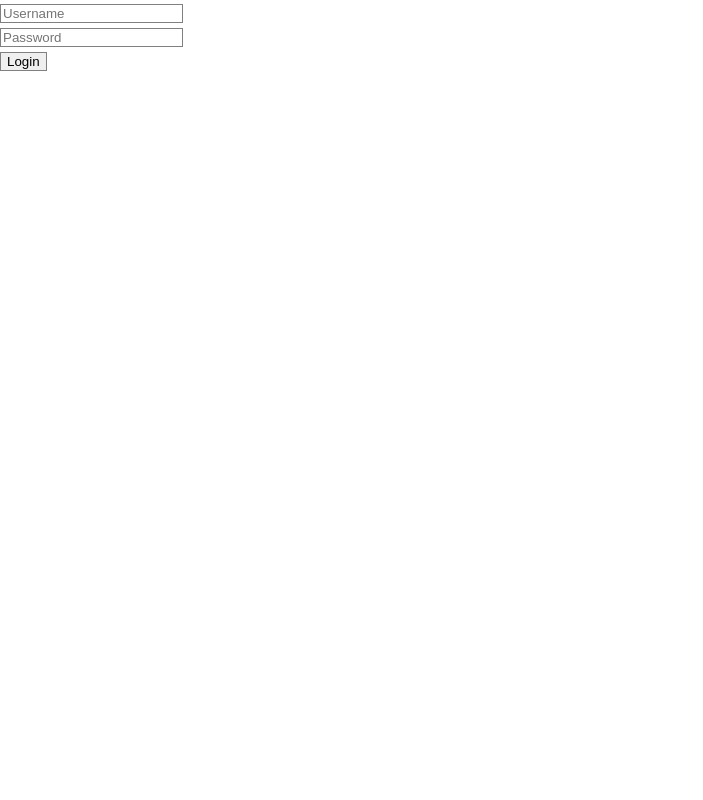
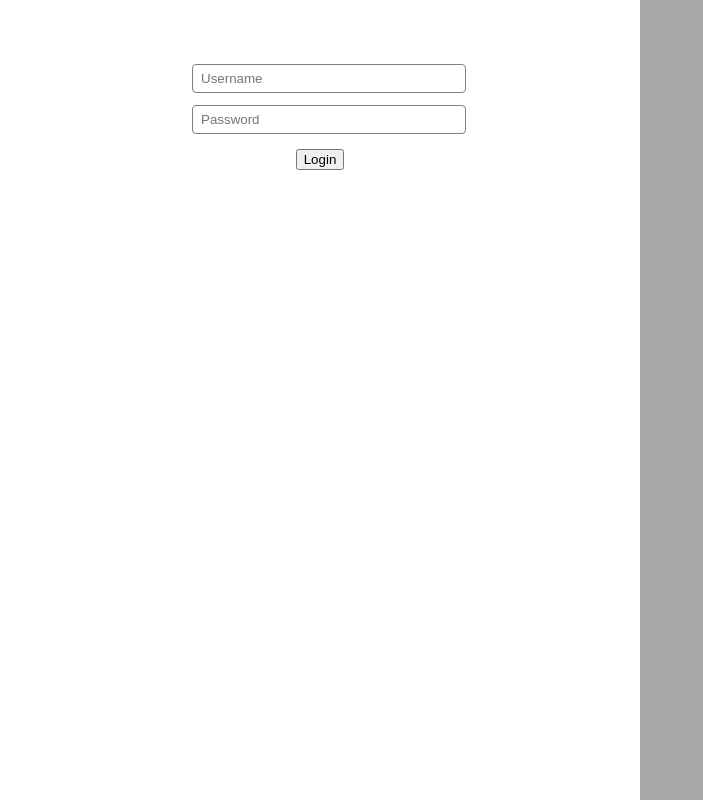
Before and after one commit to ken12345/jobsy-dev, a React (Vite) app: page / in a window 1280 px wide. Shown: the whole page, without its empty margins (0-703 px from the left). Built offline with nearby package versions, Linux system fonts and the light colour scheme.

Commit message:
update login

```diff
--- a/src/components/input-text/index.tsx
+++ b/src/components/input-text/index.tsx
@@ -2,10 +2,10 @@ import type { ITextInput } from "../../interfaces/textInput.interface";
 
 import './text-input.css'
 
-const InputText = ({value, type, placeHolder, required, name}: ITextInput) =>{
+const InputText = ({value, type, placeHolder, required, name, width}: ITextInput) =>{
   return(
     <>
-      <div className="text-input">
+      <div className="text-input" style={{width}}>
         <input value={value} placeholder={placeHolder} type={type} required={required} name={name}/>
       </div>
     </>
--- a/src/components/input-text/text-input.css
+++ b/src/components/input-text/text-input.css
@@ -1,7 +1,11 @@
 .text-input {
+  position: relative;
 
   input {
     border: 1px solid grey;
+    padding: 6px  8px;
+    width: 100%;
+    border-radius: 4px;
   }
 
   input:focus {
--- a/src/index.css
+++ b/src/index.css
@@ -1,68 +1,25 @@
 :root {
   font-family: system-ui, Avenir, Helvetica, Arial, sans-serif;
   line-height: 1.5;
-  font-weight: 400;
-
-  /* color-scheme: light dark;
-  color: black;
-  background-color: #fff;
-
-  font-synthesis: none;
-  text-rendering: optimizeLegibility;
-  -webkit-font-smoothing: antialiased;
-  -moz-osx-font-smoothing: grayscale; */
+  font-weight: 400
 }
 
-a {
-  font-weight: 500;
-  color: #646cff;
-  text-decoration: inherit;
-}
-a:hover {
-  color: #535bf2;
-}
 
 body {
   margin: 0;
-  /* display: flex;
-  place-items: center;
-  min-width: 320px;
-  min-height: 100vh; */
+  background-color: darkgray;
 }
 
-h1 {
-  font-size: 3.2em;
-  line-height: 1.1;
+.card {
+  border: 1px solid grey;
+  width: max-content;
+  height: max-content;
+  padding: 24px;
+  text-align: center;
+  display: flex;
+  flex-direction: column;
+  border-radius: 12px;
+  gap: 12px;
+  box-shadow: 0px 4px 4px 0px rgba(0, 0, 0, 0.10);
+  background-color: white;
 }
-
-button {
-  /* border-radius: 8px;
-  border: 1px solid transparent;
-  padding: 0.6em 1.2em;
-  font-size: 1em;
-  font-weight: 500;
-  font-family: inherit;
-  background-color: #1a1a1a;
-  cursor: pointer;
-  transition: border-color 0.25s; */
-}
-/* button:hover {
-  border-color: #646cff;
-}
-button:focus,
-button:focus-visible {
-  outline: 4px auto -webkit-focus-ring-color;
-} */
-/*
-@media (prefers-color-scheme: light) {
-  :root {
-    color: #213547;
-    background-color: #ffffff;
-  }
-  a:hover {
-    color: #747bff;
-  }
-  button {
-    background-color: #f9f9f9;
-  }
-} */
--- a/src/interfaces/textInput.interface.tsx
+++ b/src/interfaces/textInput.interface.tsx
@@ -4,4 +4,5 @@ export interface ITextInput {
   required? : boolean
   value?: string | number;
   name?: string;
+  width?: string;
 }
--- a/src/pages/login/index.tsx
+++ b/src/pages/login/index.tsx
@@ -30,11 +30,14 @@ const Login = () => {
   return(
     <>
       <div className='login'>
-        <form onSubmit={submItHandler}>
-          <InputText placeHolder='Username' type='text' required={true} name="username"></InputText>
-          <InputText placeHolder='Password' type='password' required={true} name="password"></InputText>
-          <InputText type='submit' value='Login'></InputText>
-        </form>
+        <div className='form-container'>
+          <form onSubmit={submItHandler}>
+            <InputText placeHolder='Username' type='text' required={true} name="username" width='40%'></InputText>
+            <InputText placeHolder='Password' type='password' required={true} name="password" width='40%'></InputText>
+            <div><input type='submit' value='Login'/></div>
+          </form>
+        </div>
+        <div className='logo'></div>
       </div>
     </>
   )
--- a/src/pages/login/login.css
+++ b/src/pages/login/login.css
@@ -1,7 +1,27 @@
 .login {
+  display: flex;
+  flex-direction: row;
 
-  form {
-    display: flex;
-    flex-direction: column;
+  height: 100vh;
+
+  .form-container {
+    background-color: white;
+    flex-basis: 50%;
+
+    form {
+      margin-top: 10%;
+      position: relative;
+      text-align: center;
+      display: flex;
+      flex-direction: column;
+      align-items: center;
+      gap: 12px;
+    }
+  }
+
+
+
+  .logo {
+    flex-basis: 50%;
   }
 }
```
